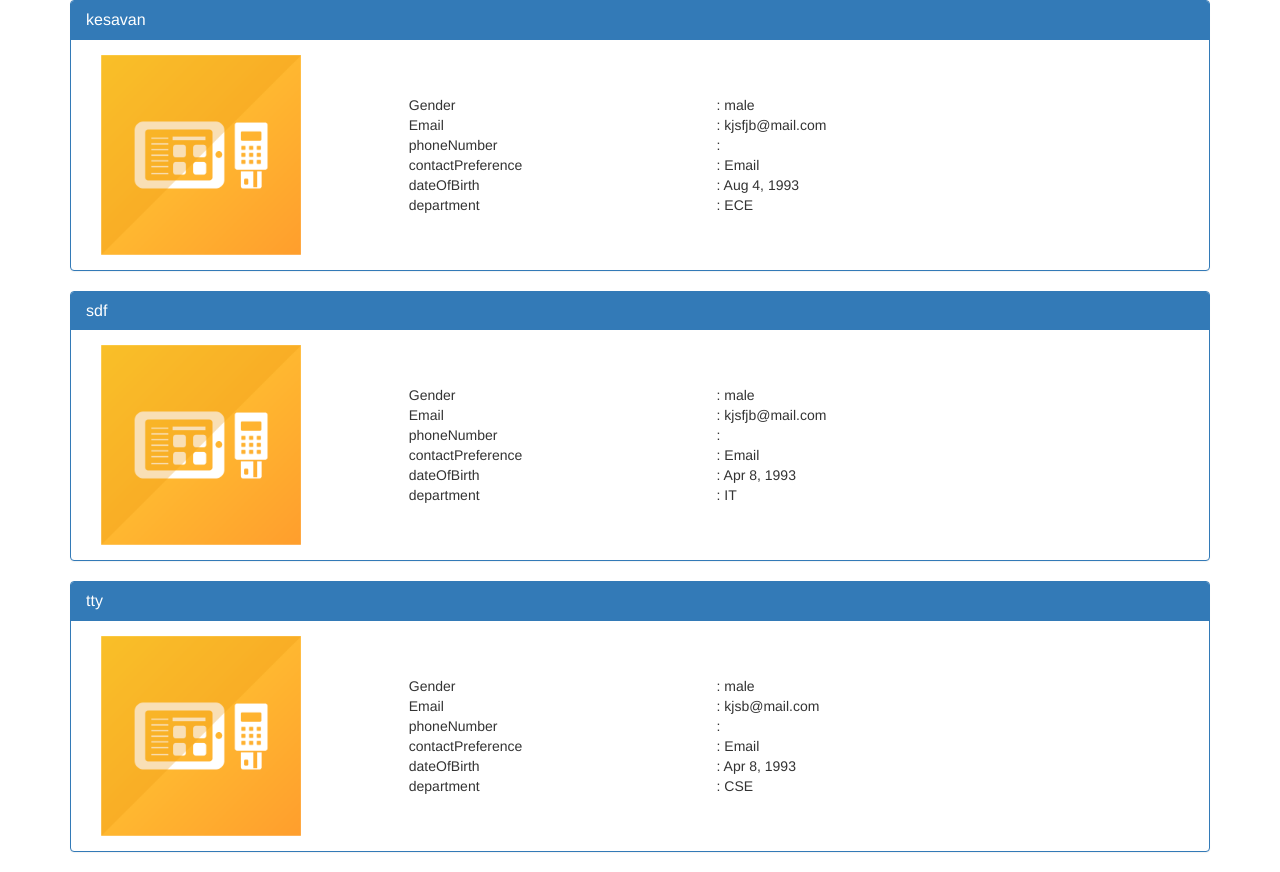
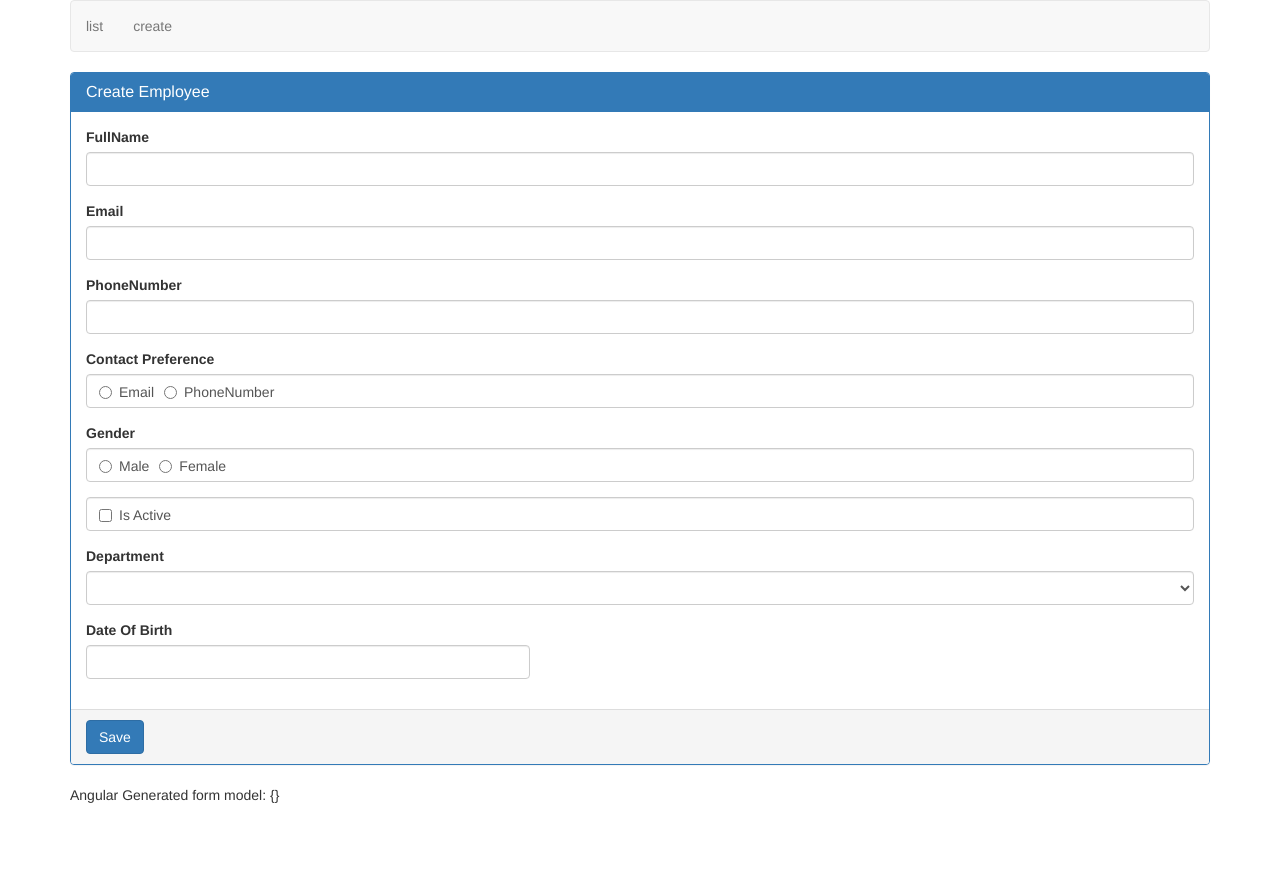
Before and after one commit to keshuu7/CRUD-Sample, an Angular app: page /create in a window 1280 px wide. After the commit the page ends 805 px from the top, so only its background shows below. Built offline with nearby package versions, Linux system fonts and the light colour scheme.

Commit message:
Done until datepicker

```diff
--- a/package.json
+++ b/package.json
@@ -23,6 +23,7 @@
     "@angular/router": "^5.2.0",
     "bootstrap": "^3.4.0",
     "core-js": "^2.4.1",
+    "ngx-bootstrap": "^2.0.5",
     "rxjs": "^5.5.6",
     "zone.js": "^0.8.19"
   },
--- a/src/app/app.component.html
+++ b/src/app/app.component.html
@@ -1,3 +1,13 @@
 <div class="container">
-  <list-employees></list-employees>
+<nav class="navbar navbar-default">
+  <ul class="nav navbar-nav">
+    <li>
+      <a routerLink="list">list</a>
+    </li>
+    <li>
+      <a routerLink="create">create</a>
+    </li>
+  </ul>
+</nav>
+<router-outlet></router-outlet>
 </div>
--- a/src/app/app.module.ts
+++ b/src/app/app.module.ts
@@ -1,18 +1,30 @@
 import { BrowserModule } from '@angular/platform-browser';
 import { NgModule } from '@angular/core';
-
+import { RouterModule,Routes } from '@angular/router';
+import { FormsModule } from '@angular/forms';
+import { BsDatepickerModule } from 'ngx-bootstrap/datepicker';
 
 import { AppComponent } from './app.component';
 import { ListEmployeesComponent } from './employees/list-employees.component';
+import { CreateEmployeeComponent } from './employees/create-employee.component';
 
+const appRoutes: Routes = [
+  {path: 'list', component: ListEmployeesComponent},
+  {path: 'create', component: CreateEmployeeComponent},
+  {path: '', redirectTo: '/list', pathMatch: 'full'}
+];
 
 @NgModule({
   declarations: [
     AppComponent,
-    ListEmployeesComponent
+    ListEmployeesComponent,
+    CreateEmployeeComponent
   ],
   imports: [
-    BrowserModule
+    BrowserModule,
+    FormsModule,
+    BsDatepickerModule.forRoot(),
+    RouterModule.forRoot(appRoutes)
   ],
   providers: [],
   bootstrap: [AppComponent]
--- /dev/null
+++ b/src/app/employees/create-employee.component.html
@@ -0,0 +1,86 @@
+<form #employeeForm="ngForm" (ngSubmit)="saveEmployee(employeeForm)">
+  <div class="panel panel-primary">
+
+    <div class="panel-heading">
+      <h3 class="panel-title">Create Employee</h3>
+    </div>
+
+    <div class="panel-body">
+
+      <div class="form-group">
+        <label for="fullName">FullName</label>
+        <input id="fullName" name="fullName" [(ngModel)]="fullName" type="text" class="form-control">
+      </div>
+
+      <div class="form-group">
+        <label for="email">Email</label>
+        <input id="email" name="email" [(ngModel)]="email" type="text" class="form-control">
+      </div>
+
+      <div class="form-group">
+        <label for="phNumber">PhoneNumber</label>
+        <input id="phNumber" type="text" name="phoneNumber" [(ngModel)]="phNo" class="form-control">
+      </div>
+
+      <div class="form-group">
+        <label>Contact Preference</label>
+        <div class="form-control">
+          <label class="radio-inline">
+            <input type="radio" value="email" name="ContactPreference" [(ngModel)]="Preference">
+            Email
+          </label>
+          <label class="radio-inline">
+            <input type="radio" value="phoneNumber" name="ContactPreference" [(ngModel)]="Preference">
+            PhoneNumber
+          </label>
+        </div>
+      </div>
+
+      <div class="form-group">
+        <label>Gender</label>
+        <div class="form-control">
+          <label class="radio-inline">
+            <input type="radio" value="male" name="gender" [(ngModel)]="gender">
+            Male
+          </label>
+          <label class="radio-inline">
+            <input type="radio" value="female" name="gender" [(ngModel)]="gender">
+            Female
+          </label>
+        </div>
+      </div>
+
+      <div class="form-group">
+        <div class="form-control">
+          <label class="checkbox-inline">
+            <input type="checkbox" name="isActive" [(ngModel)]="isActive">
+            Is Active
+          </label>
+        </div>
+      </div>
+
+      <div class="form-group">
+        <label for="department">Department</label>
+        <select id="department" name="dept" [(ngModel)]="dept" class="form-control">
+          <option *ngFor="let dept of departments" [value]="dept.id">
+            {{dept.name}}
+          </option>
+        </select>
+      </div>
+
+      <div class="row">
+        <div class="form-group col-md-5">
+          <label for="doB">Date Of Birth</label>
+          <input id="doB" type="text" placement="right" bsDatepicker [bsConfig]="datePickerConfig" name="doB" [(ngModel)]="doB" class="form-control">
+        </div>
+      </div>
+
+    </div>
+
+    <div class="panel-footer">
+      <button type="submit" class="btn btn-primary">Save</button>
+    </div>
+
+  </div>
+</form>
+Angular Generated form model: {{employeeForm.value | json}}
--- /dev/null
+++ b/src/app/employees/create-employee.component.ts
@@ -0,0 +1,37 @@
+import { Department } from './../models/department.model';
+import { Component, OnInit } from '@angular/core';
+import { NgForm } from '@angular/forms';
+import { BsDatepickerConfig } from 'ngx-bootstrap/datepicker';
+
+@Component({
+  selector: 'create-employee',
+  templateUrl: './create-employee.component.html',
+  styleUrls: ['./create-employee.component.scss']
+})
+export class CreateEmployeeComponent implements OnInit {
+
+  datePickerConfig: Partial<BsDatepickerConfig>;
+  departments: Department[] = [
+    {id: 1, name: 'Help Desk'},
+    {id: 2, name: 'HR'},
+    {id: 3, name: 'IT'},
+    {id: 4, name: 'Admin'}
+  ];
+
+  constructor() {
+    this.datePickerConfig = Object.assign({},
+      {containerClass: 'theme-dark-blue',
+      showWeekNumbers: false,
+      minDate: new Date(2018,0,1),
+      maxDate: new Date(2018,11,31),
+      dateInputFormat: 'DD/MM/YYYY'});
+  }
+
+  ngOnInit() {
+  }
+
+  saveEmployee(empForm: NgForm): void{
+    console.log(empForm.value);
+  }
+
+}
--- /dev/null
+++ b/src/app/models/department.model.ts
@@ -0,0 +1,4 @@
+export class Department{
+    id: number;
+    name: string;
+}
```
Also changed, not shown: .angular-cli.json, src/app/employees/create-employee.component.scss (added), 1 other file (tests, documents, lock files or other folders).
